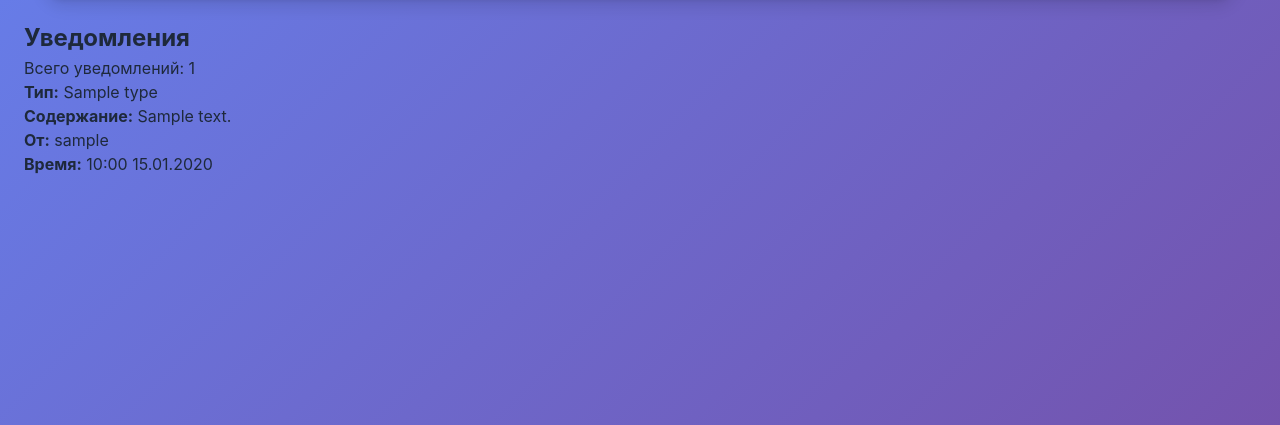
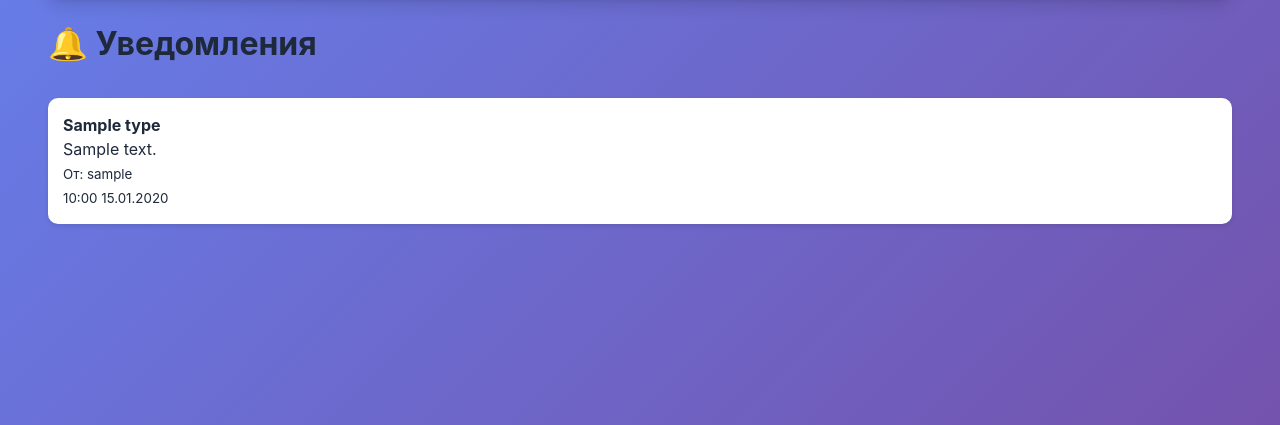
Before and after one commit to Virus4594/messenger, a Flask app: template templates/notifications.html in a window 1280 px wide. Shown: the part 84-509 px from the top of the page. Run offline with Flask 3, Linux system fonts and the light colour scheme; the visitor is signed in with stand-in values (Sample User, id 1); the template is opened without the code that fills it: most values are stand-ins (such as "Sample title", 1, 10 or a date in 2020); some libraries are stand-ins or nearby versions.

Commit message:
Update notifications.html

```diff
--- a/templates/notifications.html
+++ b/templates/notifications.html
@@ -1,43 +1,45 @@
 {% extends "base.html" %}
 
+{% block title %}Уведомления - Messenger{% endblock %}
+
 {% block content %}
-<div class="notifications-container">
-    <h2>Уведомления</h2>
+<div class="container">
+    <h1 style="margin-bottom: 30px;">🔔 Уведомления</h1>
 
-    {% if notifications %}
-        <p>Всего уведомлений: {{ notifications|length }}</p>
-
-        {% for item in notifications %}
-        <div class="notification-item {% if not item.notification.is_read %}unread{% endif %}">
-            <div class="notification-content">
-                <p><strong>Тип:</strong> {{ item.notification.type }}</p>
-                <p><strong>Содержание:</strong> {{ item.notification.content }}</p>
-
+    <div id="notificationsContainer">
+        {% if notifications %}
+            {% for item in notifications %}
+            <div class="notification-item {% if not item.notification.is_read %}unread{% endif %}" style="background: white; padding: 15px; border-radius: 10px; margin-bottom: 10px; box-shadow: 0 2px 5px rgba(0,0,0,0.1);">
+                <p><strong>{{ item.notification.type }}</strong></p>
+                <p>{{ item.notification.content }}</p>
                 {% if item.sender %}
-                <p><strong>От:</strong> {{ item.sender.username }}</p>
+                <p><small>От: {{ item.sender.username }}</small></p>
                 {% endif %}
-
-                <p><strong>Время:</strong> {{ item.notification.created_at.strftime('%H:%M %d.%m.%Y') }}</p>
+                <p><small>{{ item.notification.created_at.strftime('%H:%M %d.%m.%Y') }}</small></p>
 
                 {% if item.notification.type == 'friend_request' and item.sender %}
-                <div class="notification-actions">
-                    <form action="{{ url_for('accept_friend', friend_id=item.sender.id) }}"
-                          method="POST" style="display: inline;">
+                <div style="margin-top: 10px;">
+                    <form action="{{ url_for('accept_friend', friend_id=item.sender.id) }}" method="POST" style="display: inline;">
                         <input type="hidden" name="csrf_token" value="{{ csrf_token() }}">
-                        <button type="submit" class="btn btn-success btn-sm">Принять</button>
+                        <button type="submit" class="btn btn-success btn-sm">✅ Принять</button>
                     </form>
-                    <form action="{{ url_for('reject_friend', friend_id=item.sender.id) }}"
-                          method="POST" style="display: inline;">
+                    <form action="{{ url_for('reject_friend', friend_id=item.sender.id) }}" method="POST" style="display: inline;">
                         <input type="hidden" name="csrf_token" value="{{ csrf_token() }}">
-                        <button type="submit" class="btn btn-danger btn-sm">Отклонить</button>
+                        <button type="submit" class="btn btn-danger btn-sm">❌ Отклонить</button>
                     </form>
                 </div>
                 {% endif %}
+
+                {% if item.notification.type == 'message' and item.sender %}
+                <a href="{{ url_for('chat', username=item.sender.username) }}" class="btn btn-sm" style="margin-top: 10px;">💬 Открыть чат</a>
+                {% endif %}
             </div>
-        </div>
-        {% endfor %}
-    {% else %}
-        <p>У вас нет уведомлений</p>
-    {% endif %}
+            {% endfor %}
+        {% else %}
+            <div style="text-align: center; padding: 40px; color: #666;">
+                <p>У вас пока нет уведомлений</p>
+            </div>
+        {% endif %}
+    </div>
 </div>
 {% endblock %}
```
